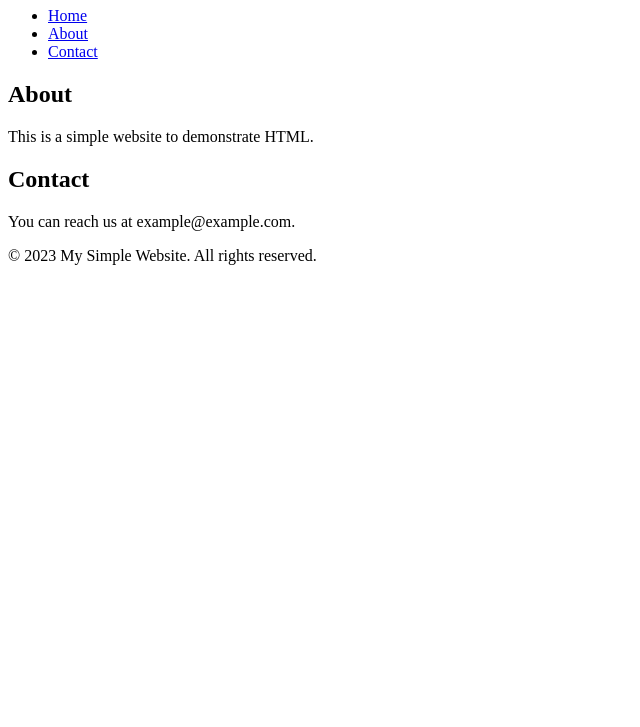
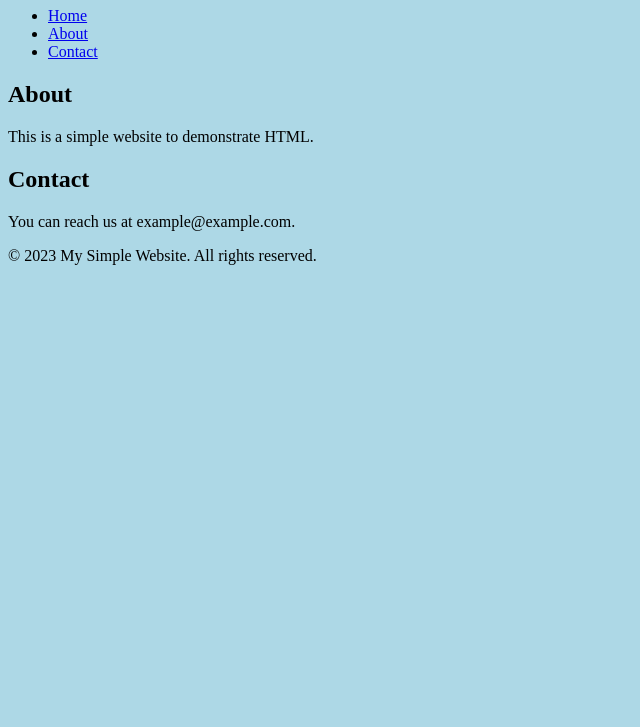
Before and after one commit to MuhammadSaqibFarooq/simplewebsite, a plain HTML site: page index.html in a window 1280 px wide. Shown: the part 73-800 px from the top of the page, without its empty margins (0-640 px from the left). Drawn offline with Linux system fonts and the light colour scheme.

Commit message:
Update index.html
change color

```diff
--- a/index.html
+++ b/index.html
@@ -2,6 +2,11 @@
 <html>
 <head>
     <title>My Simple Website</title>
+    <style>
+        body {
+            background-color: lightblue;
+        }
+    </style>
 </head>
 <body>
     <header>
```
